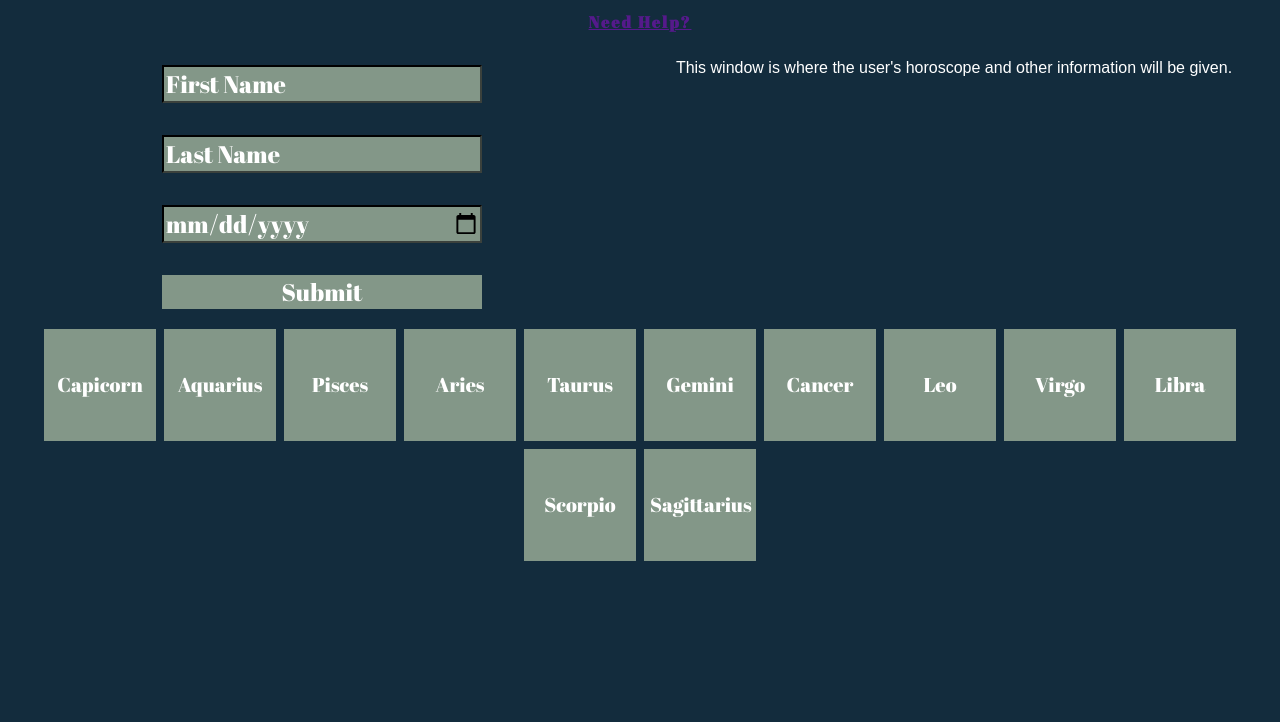
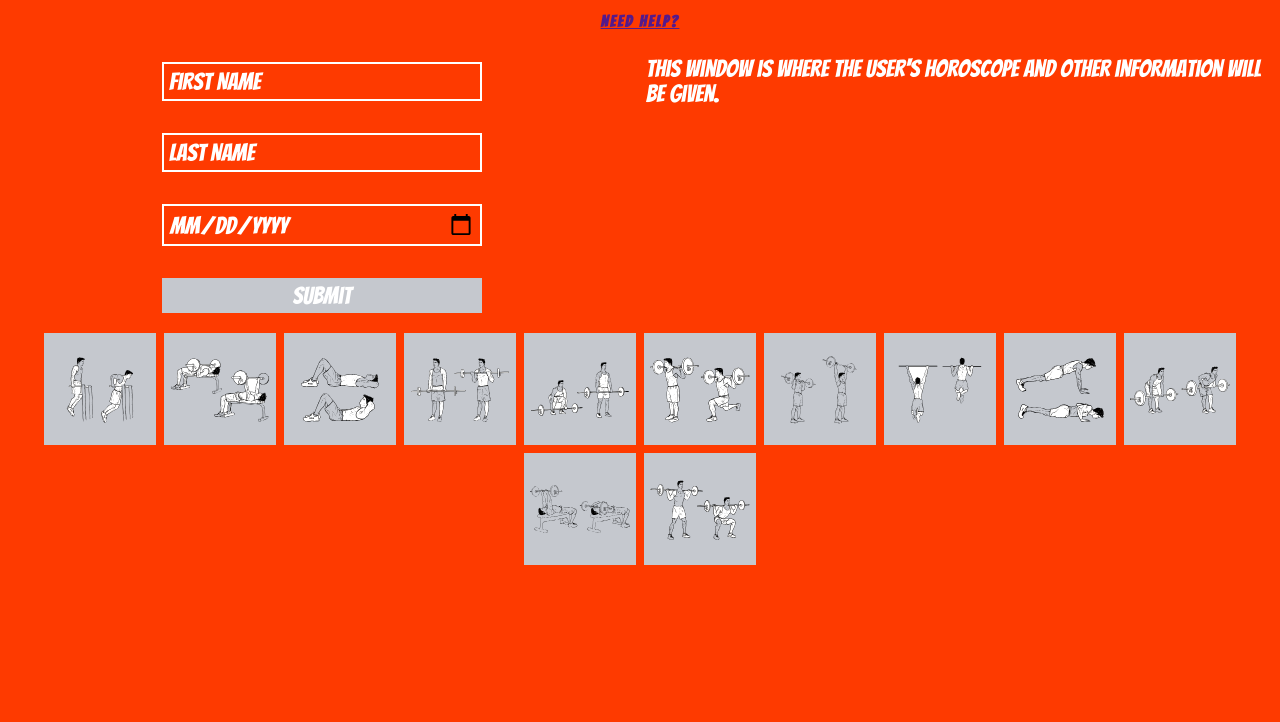
Before and after one commit to JakeCulp/IDM-231, a plain HTML site: page index.html in a window 1280 px wide. Shown: the part 78-800 px from the top of the page. Drawn offline with Linux system fonts and the light colour scheme.

Commit message:
BIG UPDATE
Changed theme of project, added svgs, edited css, fonts.

```diff
--- a/index.html
+++ b/index.html
@@ -2,11 +2,11 @@
 <head>
 	<title>My Final Project Title</title>
 	<link rel="stylesheet" type="text/css" href="./master.css">
-	<link href="https://fonts.googleapis.com/css?family=Abril+Fatface" rel="stylesheet">
+	<link href="https://fonts.googleapis.com/css?family=Bangers" rel="stylesheet">
 </head>
 <body>
 	<div id="wrapper">
-		<h1>Zodiac Teller</h1>
+		<h1>What Exercise are You?</h1>
 		<h3><a href="">Need Help?</a></h3>
 		<div class="container">
 		<form onsubmit="return calZodiac();">
@@ -28,18 +28,19 @@
 		</div>
 		</div>
 		<div id="zodiac_buttons">
-			<button type="button" id="Capicorn" placeholder="Capicorn">Capicorn</button>
-			<button type="button" id="Aquarius" placeholder="Aquarius">Aquarius</button>
-			<button type="button" id="Pisces" placeholder="Pisces">Pisces</button>
-			<button type="button" id="Aries" placeholder="Aries">Aries</button>
-			<button type="button" id="Taurus" placeholder="Taurus">Taurus</button>
-			<button type="button" id="Gemini" placeholder="Gemini">Gemini</button>
-			<button type="button" id="Cancer" placeholder="Cancer">Cancer</button>
-			<button type="button" id="Leo" placeholder="Leo">Leo</button>
-			<button type="button" id="Virgo" placeholder="Virgo">Virgo</button>
-			<button type="button" id="Libra" placeholder="Libra">Libra</button>
-			<button type="button" id="Scorpio" placeholder="Scorpio">Scorpio</button>
-			<button type="button" id="Sagittarius" placeholder="Sagittarius">Sagittarius</button>
+			<button type="button" id="Capicorn" placeholder="Capicorn"><img src="./Photos/dips.svg"></button>
+			<button type="button" id="Aquarius" placeholder="Aquarius"><img src="./Photos/bench.svg"></button>
+			<button type="button" id="Pisces" placeholder="Pisces"><img src="./Photos/crunch.svg"></button>
+			<button type="button" id="Aries" placeholder="Aries"><img src="./Photos/curls.svg"></button>
+			<button type="button" id="Taurus" placeholder="Taurus"><img src="./Photos/deadlift.svg"></button>
+			<button type="button" id="Gemini" placeholder="Gemini"><img src="./Photos/lunge.svg"></button>
+			<button type="button" id="Cancer" placeholder="Cancer"><img src="./Photos/ohp.svg"></button>
+			<button type="button" id="Leo" placeholder="Leo"><img src="./Photos/pullup.svg"></button>
+			<button type="button" id="Virgo" placeholder="Virgo"><img src="./Photos/pushup.svg"></button>
+			<button type="button" id="Libra" placeholder="Libra"><img src="./Photos/row.svg"></button>
+			<button type="button" id="Sagittarius" placeholder="Sagittarius"><img src="./Photos/skullcrusher.svg"></button>
+			<button type="button" id="Scorpio" placeholder="Scorpio"><img src="./Photos/squat.svg"></button>
+
 		</div>
 
 		<div id="H"
--- a/master.css
+++ b/master.css
@@ -5,16 +5,20 @@
 html {
 	font-family: arial;
 	font-size: 1rem;
-	background-color: #132C3D;
+	background-color: #FE3A00;
 	color:white;
+}
+
+#fname, #lname, #bDay, #submit {
+	padding: 5px;
 }
 
 h1 {
 	display: flex;
 	justify-content: center;
-	font-size: 2.5rem;
+	font-size: 3rem;
 	color: white;
-	font-family: 'Abril Fatface', cursive;
+	font-family: 'Bangers', cursive;
 	letter-spacing: 2px;
 }
 
@@ -23,7 +27,7 @@ h3 {
 	justify-content: center;
 	font-size: 1rem;
 	color: white;
-	font-family: 'Abril Fatface', cursive;
+	font-family: 'Bangers', cursive;
 	letter-spacing: 2px;
 }
 .container {
@@ -54,23 +58,33 @@ form {
 input {
 	width: 20rem;
 	font-size: 1.5rem;
-	background-color: #839788;
+	background-color: #FE3A00;
 	color:white;
-	border-color: #3B413C;
-	font-family: 'Abril Fatface', cursive;;
+	border-color: #fff;
+	border-style: solid;
+	font-family: 'Bangers', cursive;;
 }
 
 input#submit {
 	border-style: none;
 	cursor: pointer;
+	background-color: #C5C8CE;
 }
 
 #displayMsg {
 	display:flex;
 	justify-content: center;
 	margin: 10px;
+	font-family: 'Bangers', cursive;
+	font-size: 1.5rem;
+
 }
 
+@media screen and (max-width:48.75rem) {
+#displayMsg {
+	font-size: 1.25rem;
+}
+}
 #zodiac_buttons {
 	display: flex;
 	align-items: center;
@@ -79,6 +93,19 @@ input#submit {
 	align-content: space-between;
 	width:  100%;
 
+}
+
+img {
+	width: 7rem;
+	height:7rem;
+
+	display: flex;
+	align-items: center;
+	justify-content: center;
+	flex-flow: row wrap;
+	align-content: space-between;
+
+	width:  100%;
 }
 
 ::-webkit-input-placeholder {
@@ -90,10 +117,10 @@ button {
 	height: 7rem;
 	font-size: 1.25rem;
 	text-align: center;
-	background-color: #839788;
+	background-color: #C5C8CE;
 	border-style: none;
 	color: white;
-	font-family: 'Abril Fatface', cursive;
+	font-family: 'Bangers', cursive;
 	margin: .25rem;
 	cursor: pointer;
 
--- a/master.js
+++ b/master.js
@@ -46,6 +46,9 @@ function calZodiac() {
   	}
 
 
+
+
+
 	return false;
 
 }
```
Also changed, not shown: Photos/bench.svg (added), Photos/crunch.svg (added), Photos/curls.svg (added), Photos/deadlift.svg (added), Photos/dips.svg (added), Photos/lunge.svg (added), Photos/ohp.svg (added), Photos/pullup.svg (added), Photos/pushup.svg (added), Photos/row.svg (added), Photos/skullcrusher.svg (added), Photos/squat.svg (added).
